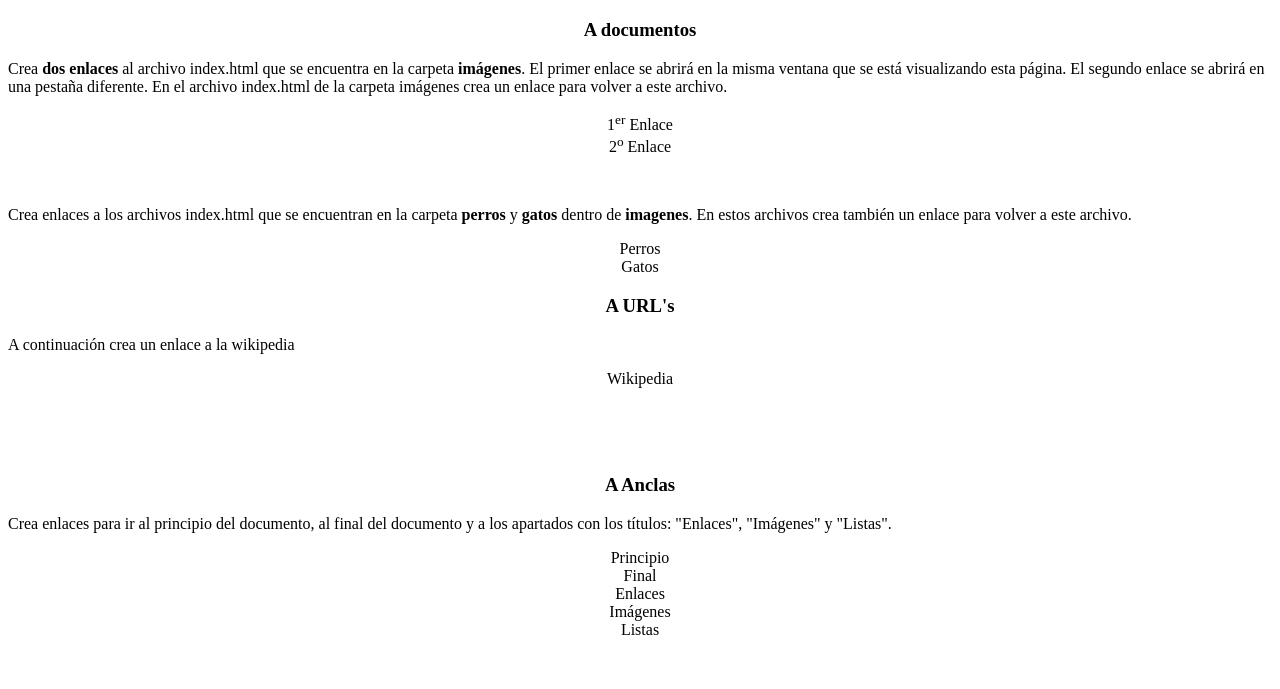
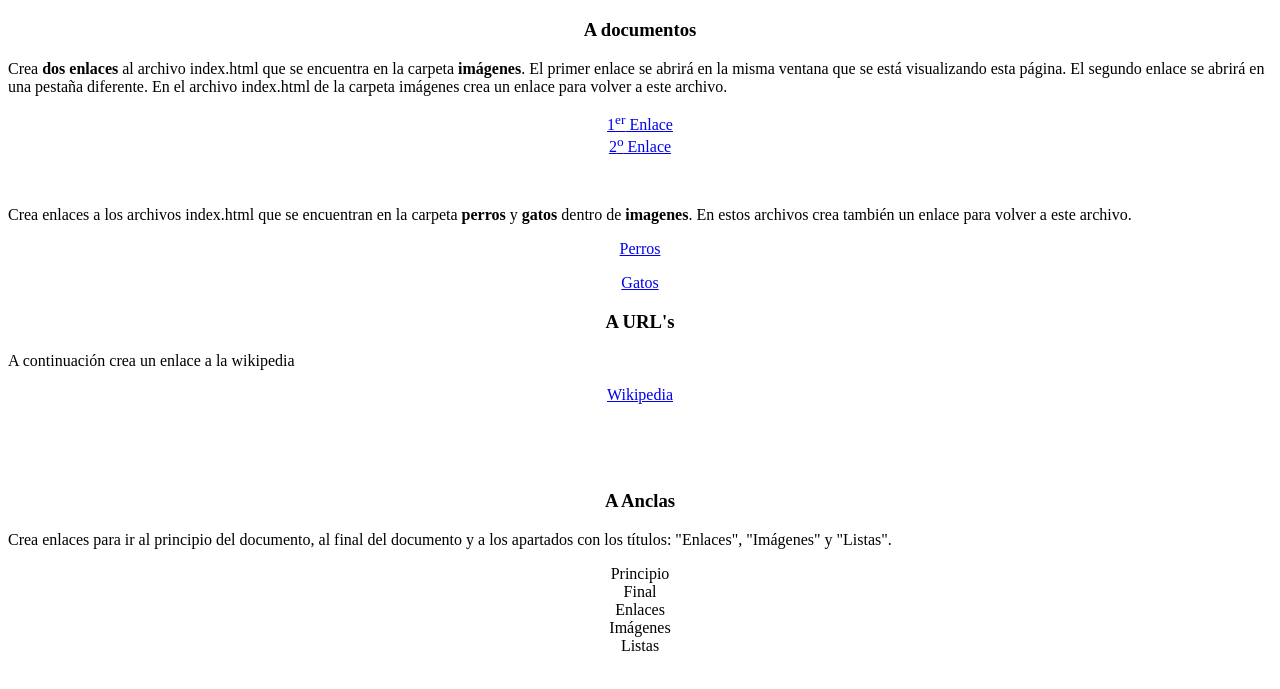
Before and after one commit to DaoudGpt/HTML1, a plain HTML site: page index.html in a window 1280 px wide. Shown: the part 61-750 px from the top of the page. Drawn offline with Linux system fonts and the light colour scheme.

Commit message:
Add files via upload

```diff
--- a/index.html
+++ b/index.html
@@ -12,19 +12,19 @@
 <h3 align="center">A documentos</h3>
 <p />
 <p>Crea <b>dos enlaces</b> al archivo index.html que se encuentra en la carpeta <strong>imágenes</strong>. El primer enlace se abrirá en la misma ventana que se está visualizando esta página. El segundo enlace se abrirá en una pestaña diferente. En el archivo index.html de la carpeta imágenes crea un enlace para volver a este archivo.</p>
-<p align="center">1<sup>er</sup> Enlace<br />
-2<sup>o</sup> Enlace</p>
+<p align="center"><a href="imagenes/index.html"> 1<sup>er</sup> Enlace</a><br />
+    <a href="imagenes/index.html" target="_blank">2<sup>o</sup> Enlace</a></p>
 <br />
 <p />
 
 <p>Crea enlaces a los archivos index.html que se encuentran en la carpeta <strong>perros</strong> y <b>gatos</b> dentro de <b>imagenes</b>. En estos archivos crea también un enlace para volver a este archivo.</p>
-<p align="center">Perros<br />
-Gatos</p>
+<p align="center"><a href="imagenes/perros/ayudante_santa.jpg"> Perros<br /></a></p>
+<p align="center"><a href="imagenes/gatos/garfield.jpg"> Gatos </a></p>
 
 
 <h3 align="center">A URL's</h3>
 <p>A continuación crea un enlace a la wikipedia</p>
-<p align="center">Wikipedia</p>
+<p align="center"><a href="https://ca.wikipedia.org/wiki/Portada">Wikipedia</a></p>
 <br />
 <p></p><br />
 
@@ -47,7 +47,7 @@ Listas</p>
 <br />
 <p />
 
-
+<img src="wikipedia.jpg">
 <!--- *********************************************************************************************************
 *************************   I    M   Á    G    E    N    E     S         **************************************
 ***************************************************************************************************************  -->
```
